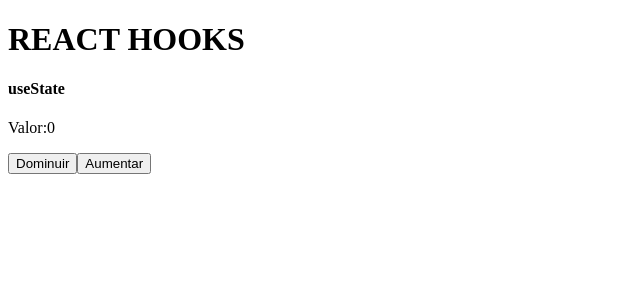
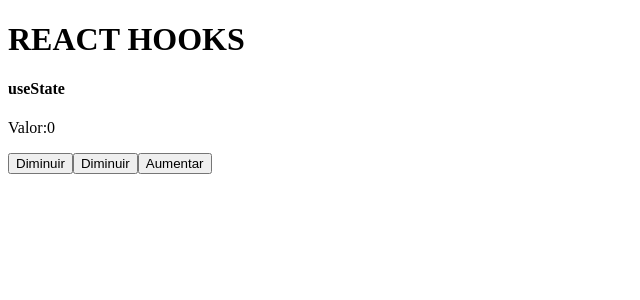
Before and after one commit to marceloAron1980/react_next_hooks, a React (Vite) app: page / in a window 1280 px wide. Shown: the top 300 px of the page, without its empty margins (0-640 px from the left). Built offline with nearby package versions, Linux system fonts and the light colour scheme.

Commit message:
02_hooks

```diff
--- a/src/App.jsx
+++ b/src/App.jsx
@@ -23,13 +23,15 @@
 //     )
 // }
 import React from "react";
-import HookState01 from "./components/UseState_01"
+// import HookState01 from "./components/UseState_01"
+import HookState02 from "./components/UseState_02"
 
 export default ()=>{
     return (
         <>
         <h1> REACT HOOKS</h1>
-        <HookState01/>
+        {/* <HookState01/> */}
+        <HookState02/>
         </>
     )
 }
--- /dev/null
+++ b/src/components/UseState_02.jsx
@@ -0,0 +1,30 @@
+import { useState } from "react";
+
+export default () => {
+
+    const [Valor, setValor] = useState(0);
+
+    function diminuir () {
+        setValor(v=>v-1)
+    }
+
+    function aumentar () {
+        setValor(v=>v+1)
+    }
+    function diminuir_valor(a){
+        setValor(v=>v-a)
+    }
+
+    return (
+        <>
+            <h4> useState</h4>
+            <p>Valor:{Valor}</p>
+            {/* Second Buton */}
+            {/* arrow function with function pass value*/}
+            {/* ()=>function(value)*/}
+            <button onClick={() => diminuir_valor(10)}>Diminuir</button>
+            <button onClick={diminuir}>Diminuir</button>
+            <button onClick={aumentar}>Aumentar</button>
+        </>
+    )
+}
```
